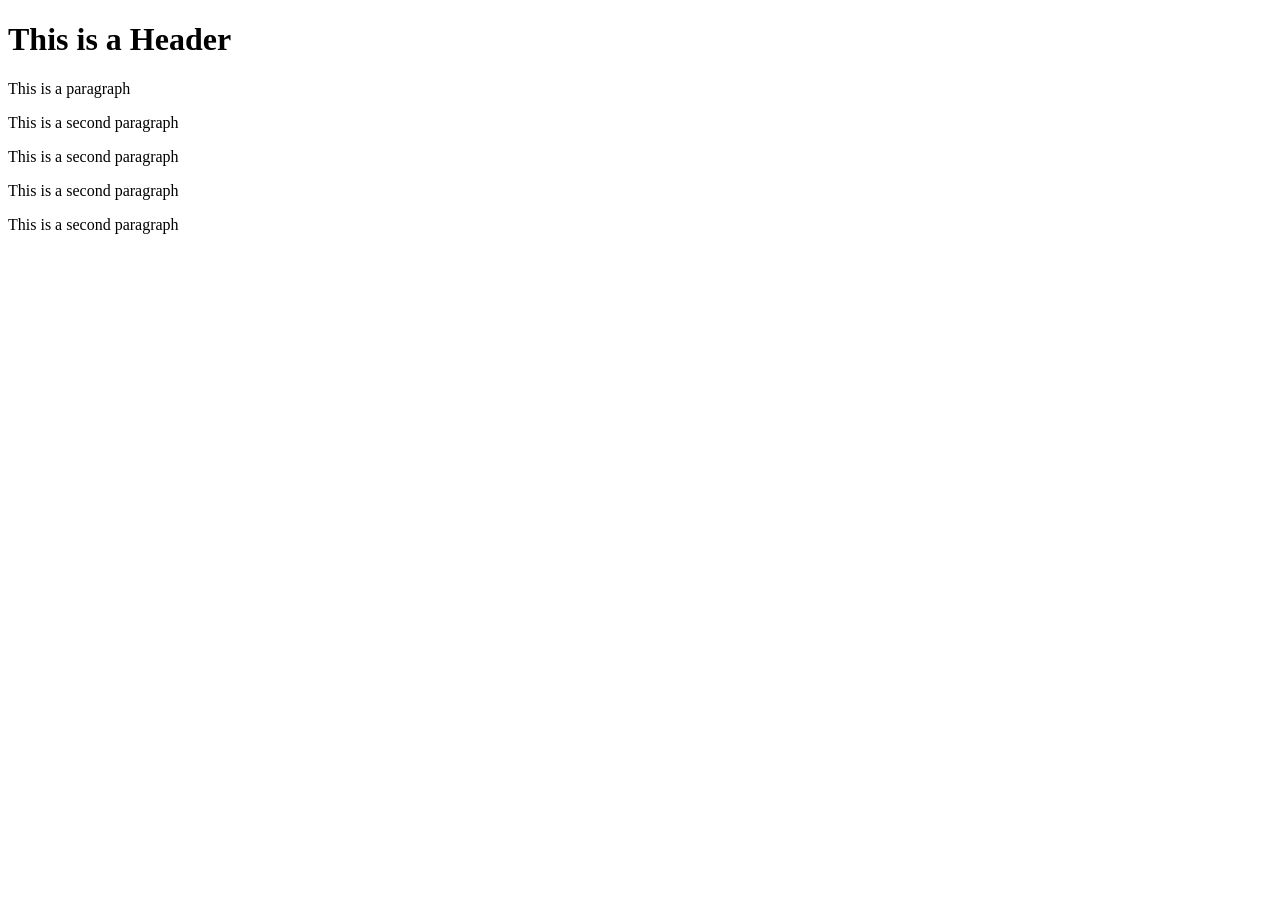
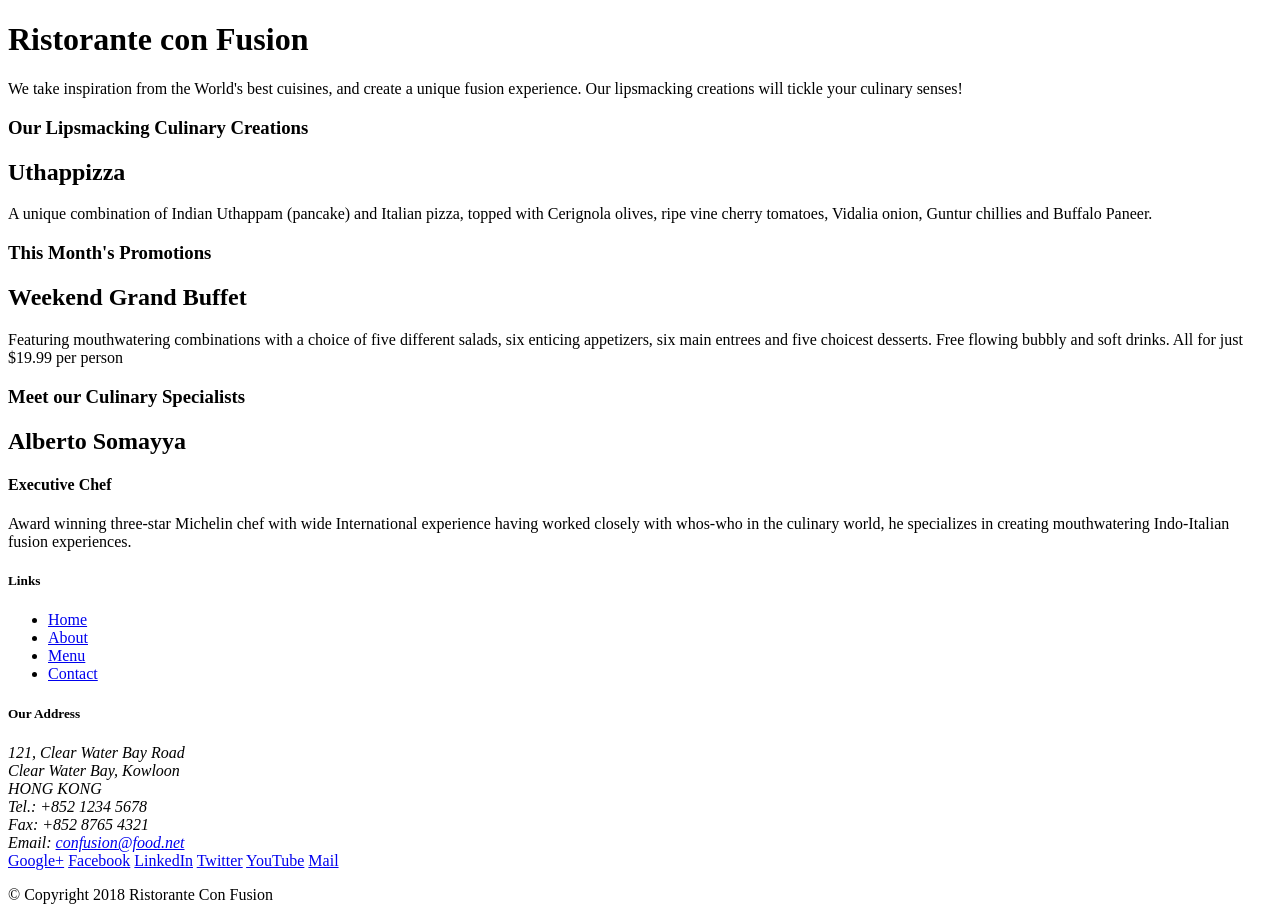
Before and after one commit to RamsesNtibu/Front-End-Bootstrap4, a website: page index.html in a window 1280 px wide. Before the commit the page ends 800 px from the top, so only its background shows below. Drawn offline with Linux system fonts and the light colour scheme.

Commit message:
reset to start bootstrap

```diff
--- a/index.html
+++ b/index.html
@@ -1,13 +1,101 @@
 <!DOCTYPE html>
-<html>
-  <head></head>
+<html lang="en">
 
-  <body>
-    <h1>This is a Header</h1>
-    <p>This is a paragraph</p>
-    <p>This is a second paragraph</p>
-    <p>This is a second paragraph</p>
-    <p>This is a second paragraph</p>
-    <p>This is a second paragraph</p>
-  </body>
+<head>
+    <title>Ristorante Con Fusion</title>
+</head>
+
+<body>
+
+    <header>
+        <div>
+            <div>
+                <div>
+                    <h1>Ristorante con Fusion</h1>
+                    <p>We take inspiration from the World's best cuisines, and create a unique fusion experience. Our lipsmacking creations will tickle your culinary senses!</p>
+                </div>
+                <div>
+                </div>
+            </div>
+        </div>
+    </header>
+
+    <div>
+        <div>
+            <div>
+                <h3>Our Lipsmacking Culinary Creations</h3>
+            </div>
+            <div>
+                <h2>Uthappizza</h2>
+                <p>A unique combination of Indian Uthappam (pancake) and Italian pizza, topped with Cerignola olives, ripe vine cherry tomatoes, Vidalia onion, Guntur chillies and Buffalo Paneer.</p>
+            </div>
+        </div>
+
+
+        <div>
+            <div>
+                <h3>This Month's Promotions</h3>
+            </div>
+            <div>
+                <h2>Weekend Grand Buffet</h2>
+                <p>Featuring mouthwatering combinations with a choice of five different salads, six enticing appetizers, six main entrees and five choicest desserts. Free flowing bubbly and soft drinks. All for just $19.99 per person </p>
+            </div>
+        </div>
+
+        <div>
+            <div>
+                <h3>Meet our Culinary Specialists</h3>
+            </div>
+            <div>
+                <h2>Alberto Somayya</h2>
+                <h4>Executive Chef</h4>
+                <p>Award winning three-star Michelin chef with wide International experience having worked closely with whos-who in the culinary world, he specializes in creating mouthwatering Indo-Italian fusion experiences. </p>
+            </div>
+        </div>
+    </div>
+
+    <footer>
+        <div>
+            <div>
+                <div>
+                    <h5>Links</h5>
+                    <ul>
+                        <li><a href="#">Home</a></li>
+                        <li><a href="#">About</a></li>
+                        <li><a href="#">Menu</a></li>
+                        <li><a href="#">Contact</a></li>
+                    </ul>
+                </div>
+                <div>
+                    <h5>Our Address</h5>
+                    <address>
+		              121, Clear Water Bay Road<br>
+		              Clear Water Bay, Kowloon<br>
+		              HONG KONG<br>
+		              Tel.: +852 1234 5678<br>
+		              Fax: +852 8765 4321<br>
+		              Email: <a href="mailto:confusion@food.net">confusion@food.net</a>
+		           </address>
+                </div>
+                <div>
+                    <div>
+                        <a href="http://google.com/+">Google+</a>
+                        <a href="http://www.facebook.com/profile.php?id=">Facebook</a>
+                        <a href="http://www.linkedin.com/in/">LinkedIn</a>
+                        <a href="http://twitter.com/">Twitter</a>
+                        <a href="http://youtube.com/">YouTube</a>
+                        <a href="mailto:">Mail</a>
+                    </div>
+                </div>
+           </div>
+           <div>
+                <div>
+                    <p>© Copyright 2018 Ristorante Con Fusion</p>
+                </div>
+           </div>
+        </div>
+    </footer>
+
+</body>
+
 </html>
```
Also changed, not shown: package.json (+6 -6 lines), templates/test.html (deleted, +0 -9 lines), 1 other file.
